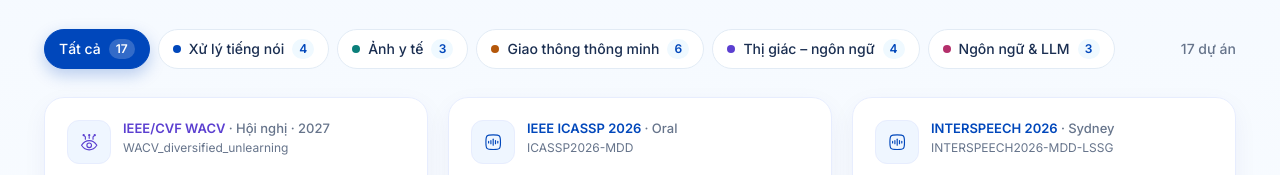
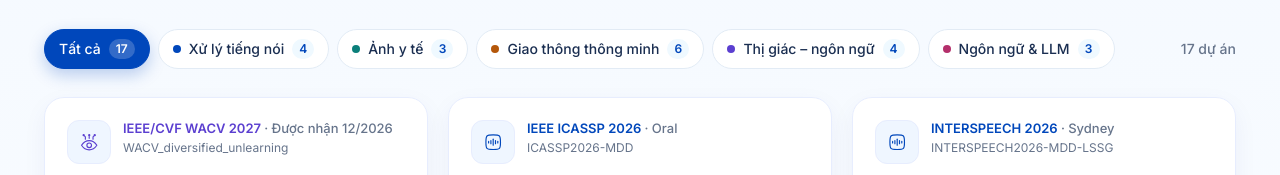
Before and after one commit to vnptai/vnptai.github.io, a plain HTML site: page index.html in a window 1280 px wide. Shown: the part 1397-1572 px from the top of the page. Drawn offline with Linux system fonts and the light colour scheme; no server answers.

Commit message:
WACV card: venue WACV 2027, accepted Dec 2026
Co-Authored-By: Claude Sonnet 5.5 <noreply@anthropic.com>

```diff
--- a/index.html
+++ b/index.html
@@ -481,7 +481,7 @@ section .fig-icon[class*="text-"]{color:#0047BB!important}
     {
       name: 'WACV_diversified_unlearning',
       areas: ['vlm'], kind: 'paper', year: 2026,
-      venue: 'IEEE/CVF WACV', note: { vi: 'Hội nghị · 2027', en: 'Conference · 2027' },
+      venue: 'IEEE/CVF WACV 2027', note: { vi: 'Được nhận 12/2026', en: 'Accepted Dec 2026' },
       title: {
         vi: 'Học quên theo ngữ cảnh: Căn chỉnh tương phản qua giám sát đa dạng cho mô hình khuếch tán',
         en: 'Unlearn in Context: Contrastive Alignment via Diversified Supervision for Diffusion Models',
```
